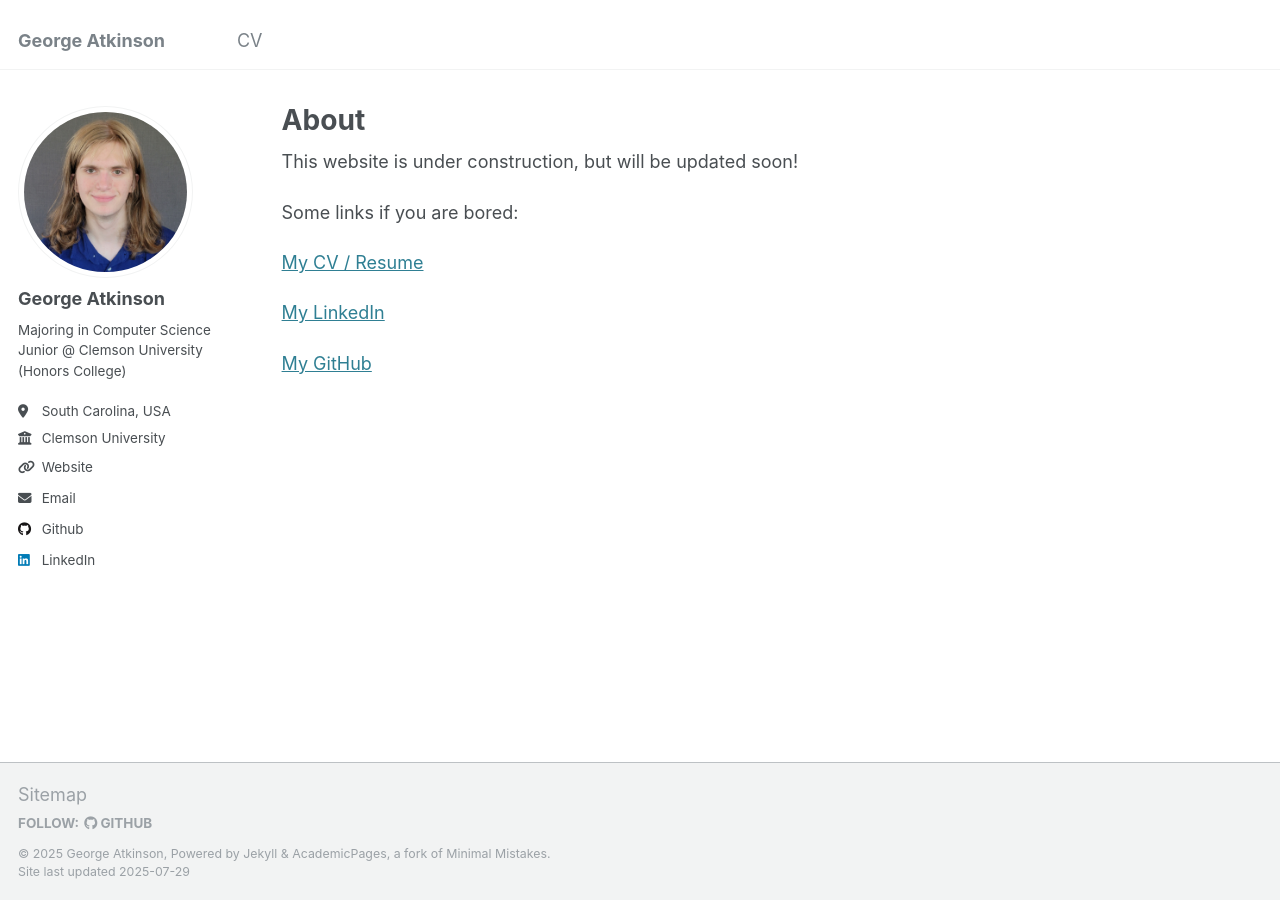
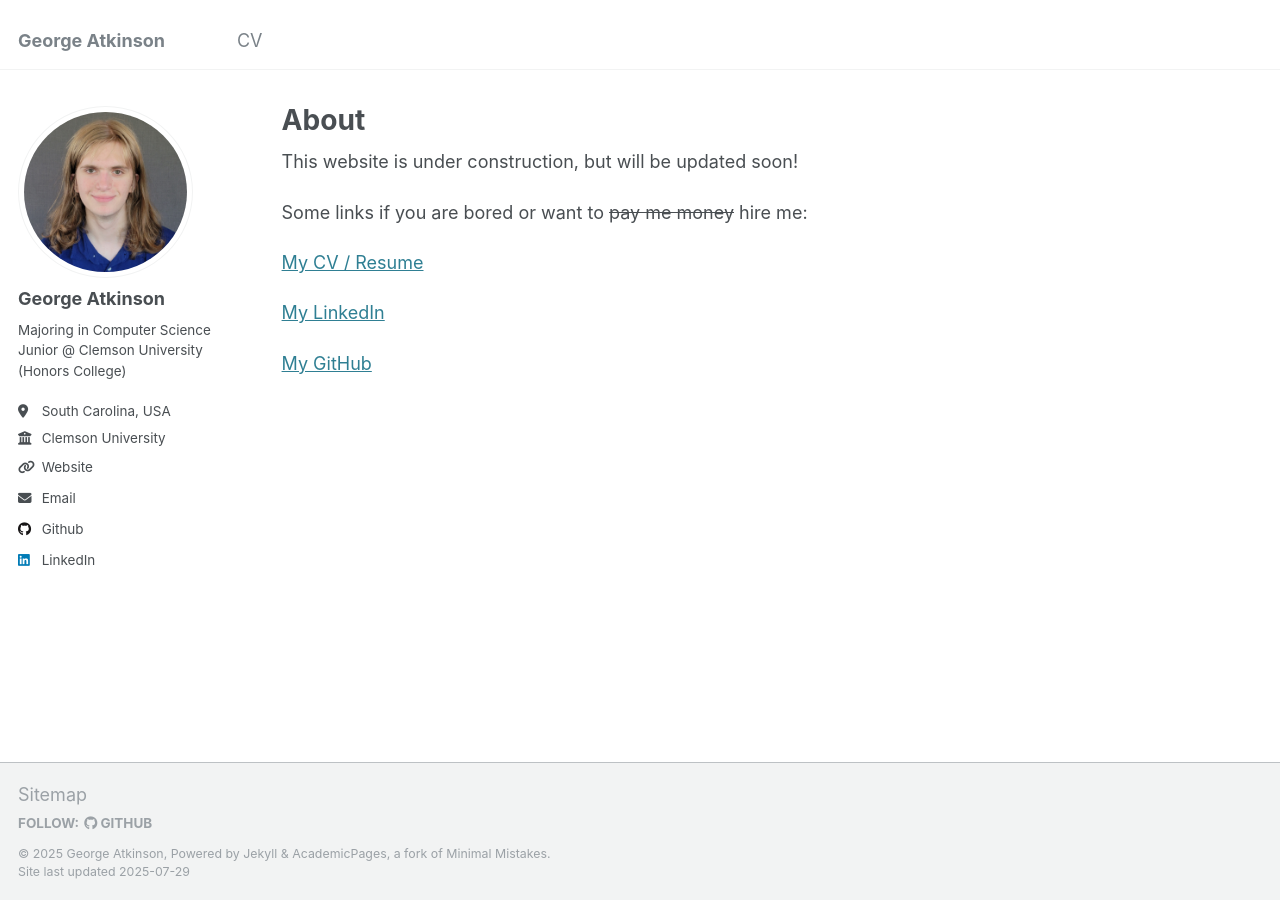
Before and after one commit to GCPins/gcpins.github.io, a Jekyll site: the page built from _pages/about.md, in a window 1280 px wide. Built offline with Jekyll 4.4.1, drawn with Linux system fonts in a browser that asks for light colours.

Commit message:
Update about.md

```diff
--- a/_pages/about.md
+++ b/_pages/about.md
@@ -9,7 +9,7 @@ redirect_from:
 
 This website is under construction, but will be updated soon!
 
-Some links if you are bored:
+Some links if you are bored or want to ~~pay me money~~ hire me:
 
 [My CV / Resume](https://gcpins.github.io/cv)
 
```
